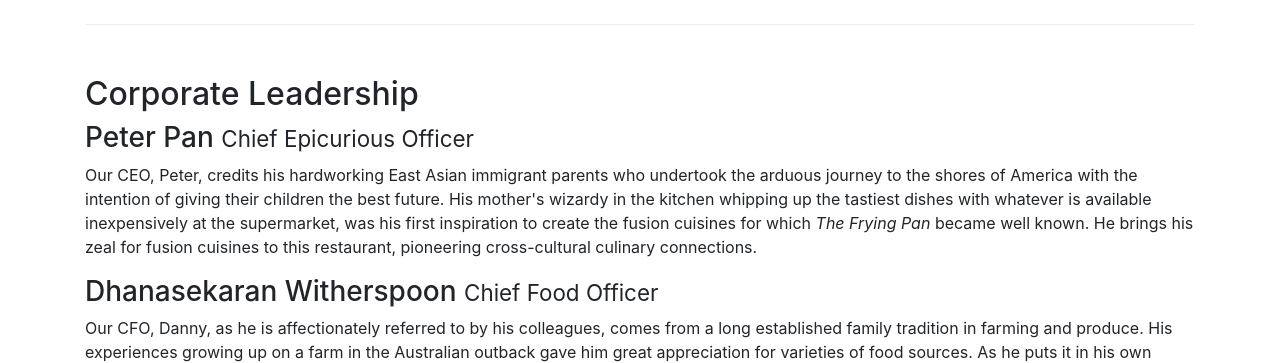
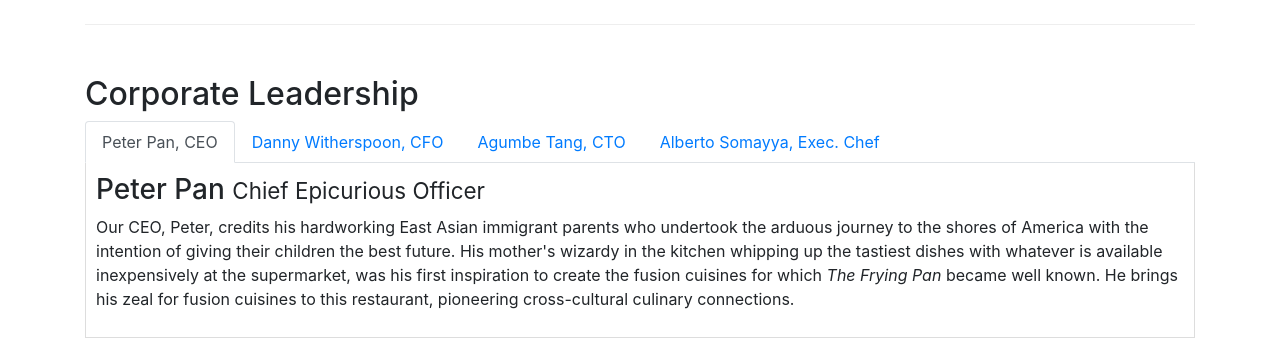
Before and after one commit to saurabhsharan11485/webdev, a website: page aboutus.html in a window 1280 px wide. Shown: the part 840-1203 px from the top of the page. Drawn offline with nearby package versions, Linux system fonts and the light colour scheme.

Commit message:
Added Tabs to About Us page

```diff
--- a/aboutus.html
+++ b/aboutus.html
@@ -75,14 +75,42 @@
         <div class="row row-content">
             <div>
                 <h2>Corporate Leadership</h2>
+                <ul class="nav nav-tabs">
+                    <li class="nav-item">
+                      <a class="nav-link active" href="#peter"
+                        role="tab" data-toggle="tab">Peter Pan, CEO</a>
+                    </li>
+                    <li class="nav-item">
+                      <a class="nav-link" href="#danny" role="tab"
+                        data-toggle="tab">Danny Witherspoon, CFO</a>
+                    </li>
+                    <li class="nav-item">
+                      <a class="nav-link" href="#agumbe"role="tab"
+                        data-toggle="tab">Agumbe Tang, CTO</a>
+                    </li>
+                    <li class="nav-item">
+                      <a class="nav-link" href="#alberto" role="tab"
+                        data-toggle="tab">Alberto Somayya, Exec. Chef</a>
+                    </li>
+                </ul>
+                <div class="tab-content">
+                  <div role="tabpanel" class="tab-pane fade show active" id="peter">
                     <h3>Peter Pan <small>Chief Epicurious Officer</small></h3>
                     <p class="d-none d-sm-block">Our CEO, Peter, credits his hardworking East Asian immigrant parents who undertook the arduous journey to the shores of America with the intention of giving their children the best future. His mother's wizardy in the kitchen whipping up the tastiest dishes with whatever is available inexpensively at the supermarket, was his first inspiration to create the fusion cuisines for which <em>The Frying Pan</em> became well known. He brings his zeal for fusion cuisines to this restaurant, pioneering cross-cultural culinary connections.</p>
+                  </div>
+                  <div role="tabpanel" class="tab-pane fade" id="danny">
                     <h3>Dhanasekaran Witherspoon <small>Chief Food Officer</small></h3>
                     <p class="d-none d-sm-block">Our CFO, Danny, as he is affectionately referred to by his colleagues, comes from a long established family tradition in farming and produce. His experiences growing up on a farm in the Australian outback gave him great appreciation for varieties of food sources. As he puts it in his own words, <em>Everything that runs, wins, and everything that stays, pays!</em></p>
+                  </div>
+                  <div role="tabpanel" class="tab-pane fade" id="agumbe">
                     <h3>Agumbe Tang <small>Chief Taste Officer</small></h3>
                     <p class="d-none d-sm-block">Blessed with the most discerning gustatory sense, Agumbe, our CTO, personally ensures that every dish that we serve meets his exacting tastes. Our chefs dread the tongue lashing that ensues if their dish does not meet his exacting standards. He lives by his motto, <em>You click only if you survive my lick.</em></p>
+                  </div>
+                  <div role="tabpanel" class="tab-pane fade" id="alberto">
                     <h3>Alberto Somayya <small>Executive Chef</small></h3>
                     <p class="d-none d-sm-block">Award winning three-star Michelin chef with wide International experience having worked closely with whos-who in the culinary world, he specializes in creating mouthwatering Indo-Italian fusion experiences. He says, <em>Put together the cuisines from the two craziest cultures, and you get a winning hit! Amma Mia!</em></p>
+                  </div>
+              </div>
             </div>
        </div>
 
--- a/css/styles.css
+++ b/css/styles.css
@@ -37,3 +37,10 @@ body{
 .navbar-dark {
      background-color: #512DA8;
 }
+
+.tab-content {
+    border-left: 1px solid #ddd;
+    border-right: 1px solid #ddd;
+    border-bottom: 1px solid #ddd;
+    padding: 10px;
+}
```
Lines whose indentation alone changed are shown as unchanged.
